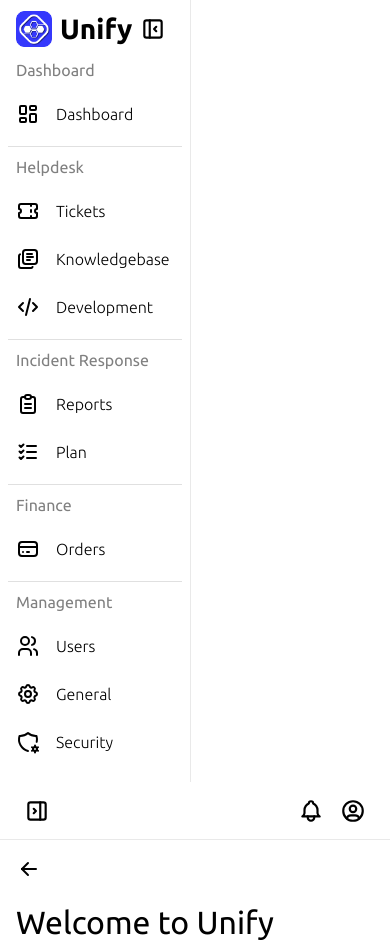
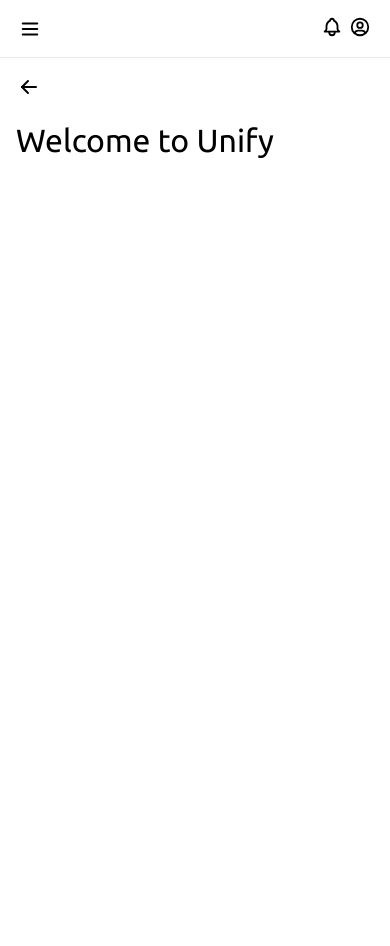
Before and after one commit to noobxcamper/Unify, a React (Create React App) app in the folder frontend/: page / in a window 390 px wide. After the commit the page ends 844 px from the top, so only its background shows below. Built offline with nearby package versions, Linux system fonts and the light colour scheme.

Commit message:
Added responsiveness to navigation

```diff
--- a/frontend/package.json
+++ b/frontend/package.json
@@ -32,7 +32,8 @@
     "react": "^19.0.0",
     "react-dom": "^19.0.0",
     "react-router": "^7.1.3",
-    "react-scripts": "5.0.1"
+    "react-scripts": "5.0.1",
+    "uuid": "^11.0.5"
   },
   "overrides": {
     "@azure/msal-react": {
--- a/frontend/src/components/Breadcrumbs.tsx
+++ b/frontend/src/components/Breadcrumbs.tsx
@@ -4,6 +4,7 @@
 import { Box, Link } from "@mui/material";
 import { IconArrowLeft } from "@tabler/icons-react";
 import { Button } from "@mantine/core";
+import { v4 as uuidv4 } from 'uuid';
 
 function Breadcrumbs() {
     const location = useLocation();
@@ -20,7 +21,7 @@
             return (
                 <>
                     <Box sx={{ ":before": { m: "0px 10px", content: '"/"' } }}>
-                        <Link sx={{ color: "black" }} href={currentLink} key={crumb}>{crumb}</Link>
+                        <Link sx={{ color: "black" }} href={currentLink} key={uuidv4()}>{crumb}</Link>
                     </Box>
                 </>
             )
--- a/frontend/src/components/SidebarNav.tsx
+++ b/frontend/src/components/Navigation.tsx
@@ -1,24 +1,27 @@
 import React from "react";
 import { Box, List, Typography, ListItem, Link } from "@mui/material";
+import { Drawer, Tooltip } from "@mantine/core";
 
-function Sidebar({ children }) {
+function Navigation({ open = false, onClose, children }) {
     return (
         <>
             <Box sx={{
-                display: "flex",
+                display: {
+                    xl: "flex",
+                    xs: "none"
+                },
                 flexDirection: "column",
                 overflow: "hidden",
                 height: "100%",
-                width: {
-                    xl: "220px",
-                    sm: "65px"
-                },
                 p: 1,
                 borderRight: "1px solid #e9e9e9",
-                transition: "width 0.3s"
             }}>
                 {children}
             </Box>
+
+            <Drawer opened={open} onClose={onClose}>
+                {children}
+            </Drawer>
         </>
     )
 }
@@ -26,17 +29,8 @@
 function ListSection({ sectionTitle = "Section", children }) {
     return (
         <>
-            <List className="DashboardListSection" sx={{
-                my: {
-                    xl: 1,
-                    sm: 0,
-                },
-            }}>
+            <List>
                 <Typography color="gray" sx={{
-                    display: {
-                        xl: "block",
-                        sm: "none"
-                    },
                     px: 1,
                     mb: 1
                 }}>{sectionTitle}</Typography>
@@ -49,6 +43,7 @@
 function ListItemLink({ title = "Link", link = "/", icon }) {
     return (
         <>
+        <Tooltip label={title} position="right">
             <ListItem sx={{ py: 0.5, px: 0 }}>
                 <Link sx={{
                     display: "inline-flex",
@@ -56,10 +51,6 @@
                     color: "black",
                     width: "100%",
                     alignItems: "center",
-                    justifyContent: {
-                        xl: "start",
-                        sm: "center"
-                    },
                     borderRadius: 2,
                     textDecoration: "none",
                     p: 1,
@@ -68,23 +59,20 @@
                         bgcolor: "primary.main",
                         color: "whitesmoke"
                     }
-                }} href={link} className="DashboardLinkActive">
+                }} href={link}>
                     {icon}
                     <Typography fontWeight={300} sx={{
-                        display: {
-                            xl: "block",
-                            sm: "none"
-                        },
                         marginLeft: 2
                     }}>{title}</Typography>
                 </Link>
             </ListItem>
+            </Tooltip>
         </>
     )
 }
 
 export {
-    Sidebar,
+    Navigation,
     ListSection,
     ListItemLink
 };
--- a/frontend/src/layouts/DashboardLayout.tsx
+++ b/frontend/src/layouts/DashboardLayout.tsx
@@ -1,7 +1,8 @@
-import React from "react";
-import { Box, Button, Container, Grid2, Typography, Divider } from "@mui/material";
+import React, { useState } from "react";
+import { Box, Container, Grid2, Typography, Divider } from "@mui/material";
+import { ActionIcon } from "@mantine/core";
+import { Navigation, ListSection, ListItemLink } from "../components/Navigation";
 import Breadcrumbs from "../components/Breadcrumbs";
-import { Sidebar, ListSection, ListItemLink } from "../components/SidebarNav";
 import BrandLogo from "../assets/img/brand.png"
 import {
     IconLayoutDashboard,
@@ -16,8 +17,8 @@
     IconLibrary,
     IconCode,
     IconBell,
-    IconLayoutSidebarLeftCollapse,
-    IconLayoutSidebarRightCollapse} from '@tabler/icons-react'
+    IconMenu2
+} from '@tabler/icons-react'
 
 function Branding({ title = "App", icon }) {
     return (
@@ -25,70 +26,51 @@
             <Box sx={{
                 display: "inline-flex",
                 alignItems: "center",
-                justifyContent: {
-                    xl: "start",
-                    sm: "center"
-                },
                 px: 1
             }}>
                 <img className="DashboardItemIcon" src={icon} height={36} width={36} />
                 <Typography sx={{
-                    display: {
-                        xl: "block",
-                        sm: "none"
-                    },
                     fontSize: 28,
                     fontWeight: 600,
                     padding: 0,
                     marginLeft: "8px",
                     flexGrow: 1,
                 }}>{title}</Typography>
-                <Button sx={{
-                    display: {
-                        xl: "flex",
-                        sm: "none"
-                    },
-                    minWidth: "auto",
-                    borderRadius: "50%",
-                    color: "black"
-                }}><IconLayoutSidebarLeftCollapse size={26} /></Button>
             </Box>
         </>
     )
 }
 
-function PageHeader() {
+function PageHeader({ onMenuClick }) {
     return (
         <>
-            <Box sx={{ height: 58, px: 2, display: "inline-flex", width: "100%", alignItems: "center", borderBottom: "1px solid #e9e9e9" }}>
-                {/* <Paper elevation={1} sx={{ maxWidth: "50%", p: 1, borderRadius: "12px", flexGrow: 1 }}>
-                    <Input variant="unstyled" placeholder="Find something..." leftSection={<IconSearch size={16} />} />
-                </Paper> */}
-                <Button sx={{
-                    display: {
-                        xl: "none",
-                        sm: "flex"
-                    },
-                    minWidth: "auto",
-                    borderRadius: "50%",
-                    color: "black",
-                    justifyContent: "start",
-                }}><IconLayoutSidebarRightCollapse size={26} /></Button>
+            <Box sx={{ height: 58, px: 2, display: "inline-flex", width: "100%", alignItems: "center", justifyContent: "space-between", borderBottom: "1px solid #e9e9e9" }}>
+                <ActionIcon
+                    variant="subtle"
+                    onClick={onMenuClick}
+                    style={{
+                        color: "black",
+                    }}>
+                    <IconMenu2 size={22} />
+                </ActionIcon>
 
-                <Button sx={{
-                    minWidth: "auto",
-                    ml: "auto",
-                    borderRadius: "50%",
-                    color: "black",
-                    justifyContent: "end",
-                }}><IconBell size={26} /></Button>
+                <Box>
+                    <ActionIcon
+                        variant="subtle"
+                        style={{
+                            color: "black",
+                        }}>
+                        <IconBell size={22} />
+                    </ActionIcon>
 
-                <Button sx={{
-                    minWidth: "auto",
-                    borderRadius: "50%",
-                    color: "black",
-                    justifyContent: "end",
-                }}><IconUserCircle size={26} /></Button>
+                    <ActionIcon
+                        variant="subtle"
+                        style={{
+                            color: "black",
+                        }}>
+                        <IconUserCircle size={22} />
+                    </ActionIcon>
+                </Box>
             </Box>
         </>
     )
@@ -106,11 +88,21 @@
 }
 
 function Dashboard({ children }) {
+    const [open, setOpen] = useState<boolean>(false);
+
+    const openDrawer = () => {
+        setOpen(true);
+    }
+
+    const closeDrawer = () => {
+        setOpen(false);
+    }
+
     return (
         <>
             <Grid2 container sx={{ height: "100vh" }}>
                 <Grid2 sx={{ width: "auto" }}>
-                    <Sidebar>
+                    <Navigation open={open} onClose={closeDrawer}>
                         <Branding title="Unify" icon={BrandLogo} />
                         <ListSection sectionTitle="Dashboard">
                             <ListItemLink title="Dashboard" link="/" icon={<IconLayoutDashboard />} />
@@ -136,10 +128,10 @@
                             <ListItemLink title="General" icon={<IconSettings />} />
                             <ListItemLink title="Security" icon={<IconShieldCog />} />
                         </ListSection>
-                    </Sidebar>
+                    </Navigation>
                 </Grid2>
                 <Grid2 sx={{ flexGrow: 1 }}>
-                    <PageHeader />
+                    <PageHeader onMenuClick={openDrawer} />
                     <Container>
                         {children}
                     </Container>
--- a/frontend/src/pages/OrderViewPage.tsx
+++ b/frontend/src/pages/OrderViewPage.tsx
@@ -46,8 +46,6 @@
             .catch((error) => {
                 console.error(error);
             });
-
-        console.log(formatPrice(59000));
     }, []);
 
     return (
--- a/frontend/src/utils/api.ts
+++ b/frontend/src/utils/api.ts
@@ -5,7 +5,7 @@
 export const AUTHORIZED = "authorized"
 
 const api = axios.create({
-    baseURL: "http://192.168.50.200:36594/api"
+    baseURL: "http://localhost:36594/api"
 });
 
 api.interceptors.request.use((config: InternalAxiosRequestConfig) => {
```
Also changed, not shown: 2 other files (tests, documents, lock files or other folders).
